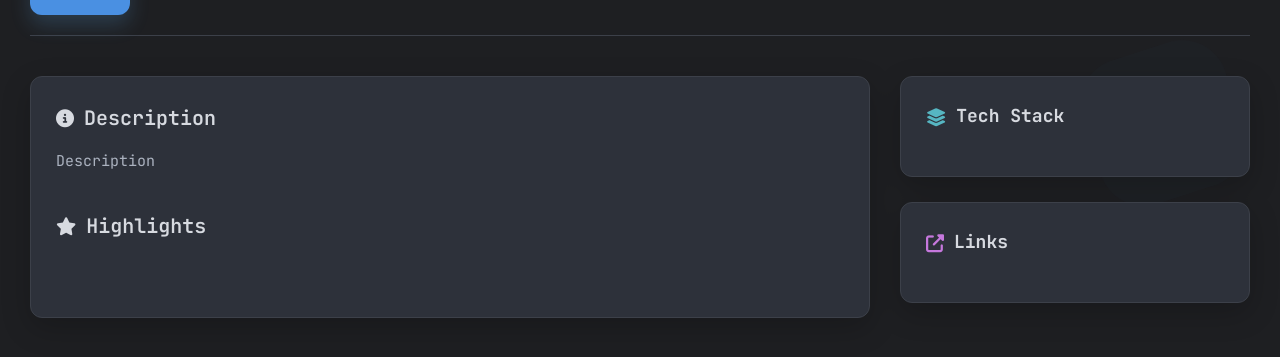
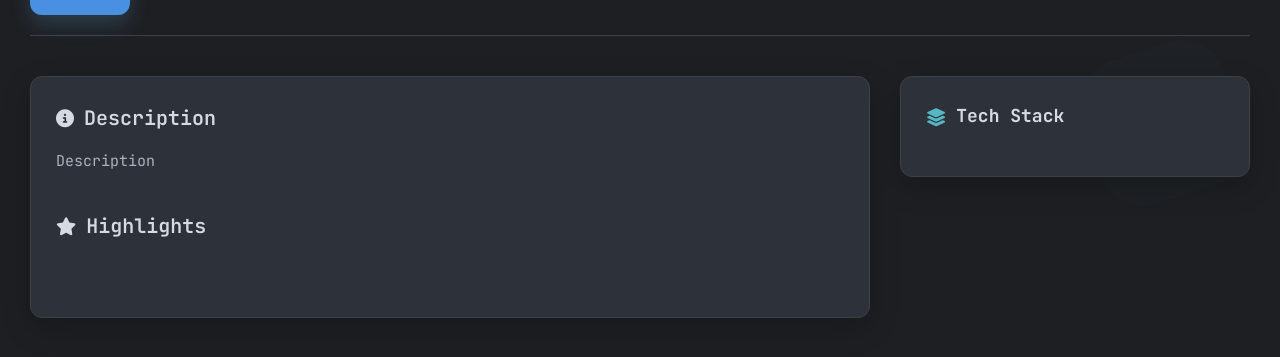
Before and after one commit to anrayliu/personal-portfolio, a Flask app: template templates/job.html in a window 1280 px wide. Shown: the part 152-509 px from the top of the page. Run offline with Flask 3, Linux system fonts and the light colour scheme; the template is opened without the code that fills it, so the values that code supplies are empty.

Commit message:
fix: fix links containers still showing when no links

```diff
--- a/templates/job.html
+++ b/templates/job.html
@@ -60,12 +60,7 @@
                     {% block job_tech %}{% endblock %}
                 </div>
             </div>
-            <div class="jb-links-card">
-                <h3 class="jb-links-title"><i class="fas fa-external-link-alt"></i> Links</h3>
-                <div class="jb-links">
-                    {% block job_links %}{% endblock %}
-                </div>
-            </div>
+            {% block job_links %}{% endblock %}
         </div>
     </div>
 </div>
--- a/templates/pyvidplayer2.html
+++ b/templates/pyvidplayer2.html
@@ -29,6 +29,9 @@
     <div class="skill-item"><span class="skill-name">CUDA</span><div class="skill-tooltip">Optimized hardware acceleration options for Nvidia GPUs.</div></div>
 {% endblock %}
 {% block project_links %}
+<section class="section">
+    <h2 class="section-title">Project Links</h2>
+    <div class="links-container">
         <a href="https://github.com/anrayliu/pyvidplayer2/tree/main/examples" target="_blank" class="link-button">
             <span class="link-icon">🌐</span>
             <span>Examples</span>
@@ -41,6 +44,8 @@
             <span class="link-icon">📄</span>
             <span>Documentation</span>
         </a>
+    </div>
+</section>
 {% endblock %}
 {% block project_meta %}
     <div class="meta-item"><span>📅</span><span>Status: Active development</span></div>
--- a/templates/testmycs.html
+++ b/templates/testmycs.html
@@ -33,6 +33,9 @@
     <div class="skill-item"><span class="skill-name">Nginx</span><div class="skill-tooltip">Reverse proxy and static content server deployed with WSGI server.</div></div>
 {% endblock %}
 {% block project_links %}
+<section class="section">
+    <h2 class="section-title">Project Links</h2>
+    <div class="links-container">
         <a href="https://testmycs.com" target="_blank" class="link-button">
             <span class="link-icon">🌐</span>
             <span>Live Website</span>
@@ -41,6 +44,8 @@
             <span class="link-icon">💻</span>
             <span>Source Code</span>
         </a>
+    </div>
+</section>
 {% endblock %}
 {% block project_meta %}
     <div class="meta-item"><span>📅</span><span>Completed: June 2025</span></div>
```
Also changed, not shown: templates/cloud-engineer.html (+9 -4 lines), templates/portfolio.html (+9 -4 lines), templates/project.html (+1 -6 lines), templates/volume-cleaner.html (+7 -0 lines). Lines whose indentation alone changed are shown as unchanged.
